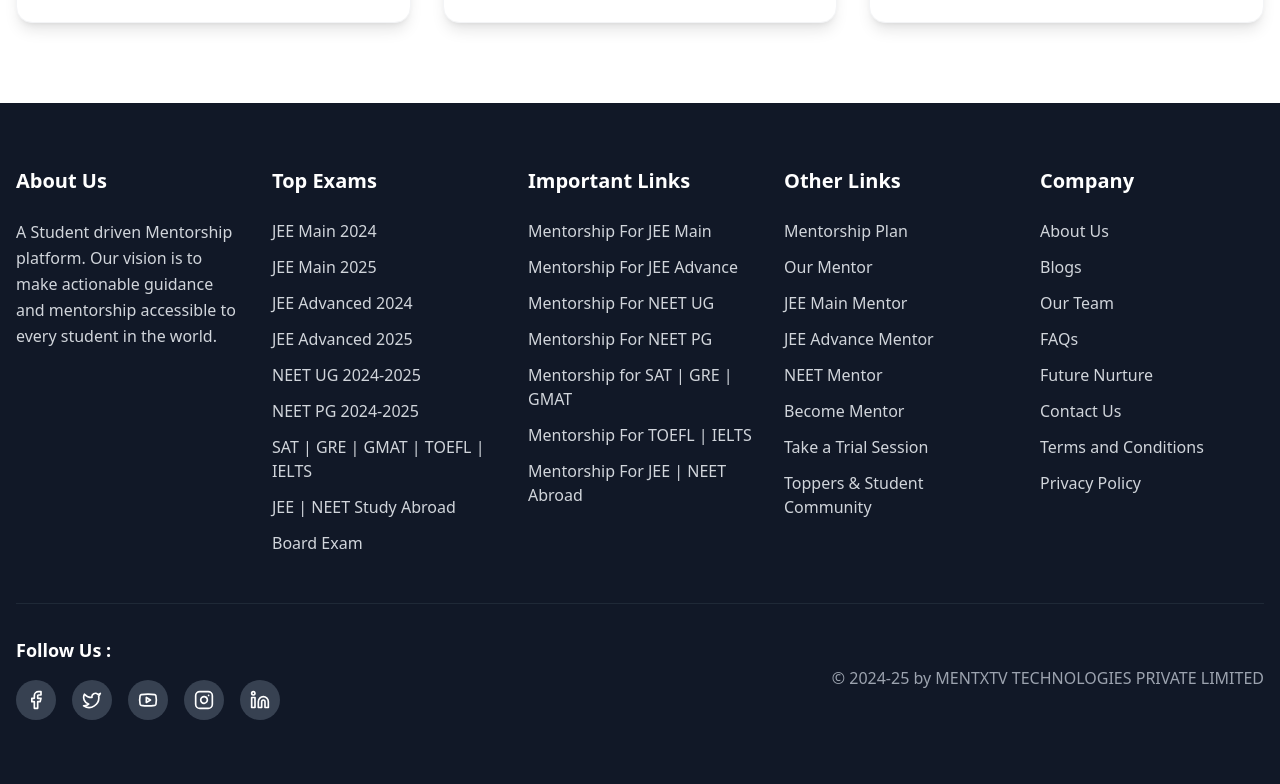
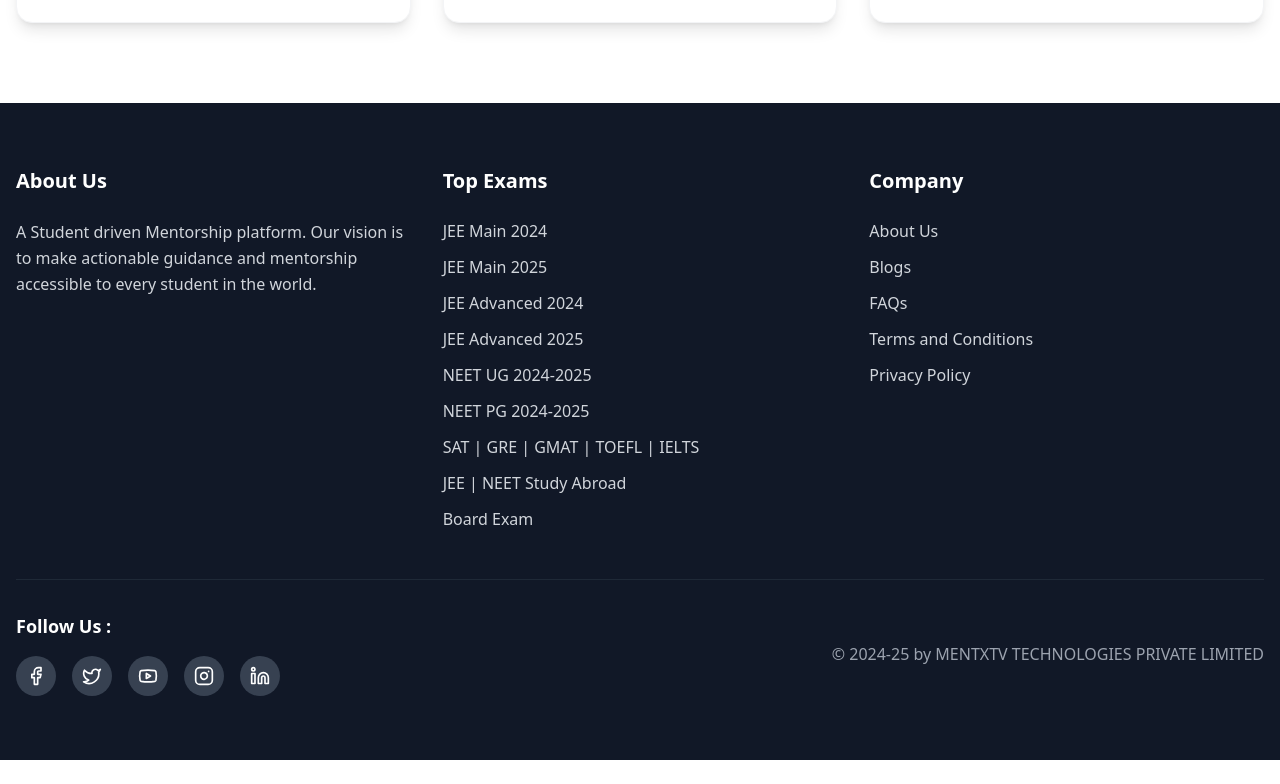
Before and after one commit to RBalaji28/exprto-exam-hub, a React (Vite) app: page /blogs in a window 1280 px wide. Shown: the part 1966-2750 px from the top of the page. After the commit the page ends 2726 px from the top, so only its background shows below. Built offline with nearby package versions, Linux system fonts and the light colour scheme.

Commit message:
Remove footer links and fix scrollbar
Removed the "Important Links" and "Other Links" sections from the footer. Ensured the scrollbar is properly styled.

```diff
--- a/src/components/Footer.tsx
+++ b/src/components/Footer.tsx
@@ -1,10 +1,11 @@
+
 import { Facebook, Twitter, Youtube, Instagram, Linkedin } from "lucide-react";
 
 const Footer = () => {
   return (
     <footer className="bg-gray-900 text-white py-16 px-4">
       <div className="max-w-7xl mx-auto">
-        <div className="grid md:grid-cols-2 lg:grid-cols-5 gap-8 mb-12">
+        <div className="grid md:grid-cols-2 lg:grid-cols-3 gap-8 mb-12">
           {/* About Us */}
           <div className="lg:col-span-1">
             <h3 className="text-xl font-bold mb-6">About Us</h3>
@@ -29,45 +30,13 @@ const Footer = () => {
             </div>
           </div>
 
-          {/* Important Links */}
-          <div>
-            <h3 className="text-xl font-bold mb-6">Important Links</h3>
-            <div className="space-y-3">
-              <a href="#" className="block text-gray-300 hover:text-blue-400 transition-colors">Mentorship For JEE Main</a>
-              <a href="#" className="block text-gray-300 hover:text-blue-400 transition-colors">Mentorship For JEE Advance</a>
-              <a href="#" className="block text-gray-300 hover:text-blue-400 transition-colors">Mentorship For NEET UG</a>
-              <a href="#" className="block text-gray-300 hover:text-blue-400 transition-colors">Mentorship For NEET PG</a>
-              <a href="#" className="block text-gray-300 hover:text-blue-400 transition-colors">Mentorship for SAT | GRE | GMAT</a>
-              <a href="#" className="block text-gray-300 hover:text-blue-400 transition-colors">Mentorship For TOEFL | IELTS</a>
-              <a href="#" className="block text-gray-300 hover:text-blue-400 transition-colors">Mentorship For JEE | NEET Abroad</a>
-            </div>
-          </div>
-
-          {/* Other Links */}
-          <div>
-            <h3 className="text-xl font-bold mb-6">Other Links</h3>
-            <div className="space-y-3">
-              <a href="#" className="block text-gray-300 hover:text-blue-400 transition-colors">Mentorship Plan</a>
-              <a href="#" className="block text-gray-300 hover:text-blue-400 transition-colors">Our Mentor</a>
-              <a href="#" className="block text-gray-300 hover:text-blue-400 transition-colors">JEE Main Mentor</a>
-              <a href="#" className="block text-gray-300 hover:text-blue-400 transition-colors">JEE Advance Mentor</a>
-              <a href="#" className="block text-gray-300 hover:text-blue-400 transition-colors">NEET Mentor</a>
-              <a href="#" className="block text-gray-300 hover:text-blue-400 transition-colors">Become Mentor</a>
-              <a href="#" className="block text-gray-300 hover:text-blue-400 transition-colors">Take a Trial Session</a>
-              <a href="#" className="block text-gray-300 hover:text-blue-400 transition-colors">Toppers & Student Community</a>
-            </div>
-          </div>
-
           {/* Company Links */}
           <div>
             <h3 className="text-xl font-bold mb-6">Company</h3>
             <div className="space-y-3">
               <a href="#" className="block text-gray-300 hover:text-blue-400 transition-colors">About Us</a>
               <a href="/blogs" className="block text-gray-300 hover:text-blue-400 transition-colors">Blogs</a>
-              <a href="#" className="block text-gray-300 hover:text-blue-400 transition-colors">Our Team</a>
               <a href="#" className="block text-gray-300 hover:text-blue-400 transition-colors">FAQs</a>
-              <a href="#" className="block text-gray-300 hover:text-blue-400 transition-colors">Future Nurture</a>
-              <a href="#" className="block text-gray-300 hover:text-blue-400 transition-colors">Contact Us</a>
               <a href="#" className="block text-gray-300 hover:text-blue-400 transition-colors">Terms and Conditions</a>
               <a href="#" className="block text-gray-300 hover:text-blue-400 transition-colors">Privacy Policy</a>
             </div>
--- a/src/components/Navigation.tsx
+++ b/src/components/Navigation.tsx
@@ -1,7 +1,9 @@
+
 
 import { useState } from "react";
 import { Button } from "@/components/ui/button";
 import { Avatar, AvatarFallback, AvatarImage } from "@/components/ui/avatar";
+import { ScrollArea } from "@/components/ui/scroll-area";
 import { Menu, X, User, BookOpen, MessageCircle, Users, HelpCircle, Shield, FileText, Phone } from "lucide-react";
 import { useUser } from "@/contexts/UserContext";
 import { Link } from "react-router-dom";
@@ -205,8 +207,8 @@ const Navigation = () => {
       {/* Side Menu Overlay */}
       {isSideMenuOpen && (
         <div className="fixed inset-0 z-50 bg-black bg-opacity-50">
-          <div className="fixed right-0 top-0 h-[60vh] w-80 bg-white shadow-lg rounded-bl-lg">
-            <div className="flex justify-between items-center p-4 border-b">
+          <div className="fixed right-0 top-0 h-[60vh] w-80 bg-white shadow-lg rounded-bl-lg flex flex-col">
+            <div className="flex justify-between items-center p-4 border-b flex-shrink-0">
               <div className="flex items-center gap-2">
                 <img
                   src="/lovable-uploads/5d782425-50a4-4419-8ded-ab9e0ed405cb.png"
@@ -229,7 +231,8 @@ const Navigation = () => {
                 <X size={24} />
               </button>
             </div>
-            <div className="p-4 space-y-2 overflow-y-auto max-h-full">
+            <ScrollArea className="flex-1 p-4">
+              <div className="space-y-2">
                 {user ? (
                   <>
                     <div className="flex items-center gap-3 p-3 bg-gray-50 rounded-lg mb-4">
@@ -288,6 +291,7 @@ const Navigation = () => {
                   ))
                 )}
               </div>
+            </ScrollArea>
           </div>
         </div>
       )}
```
Lines whose indentation alone changed are shown as unchanged.
